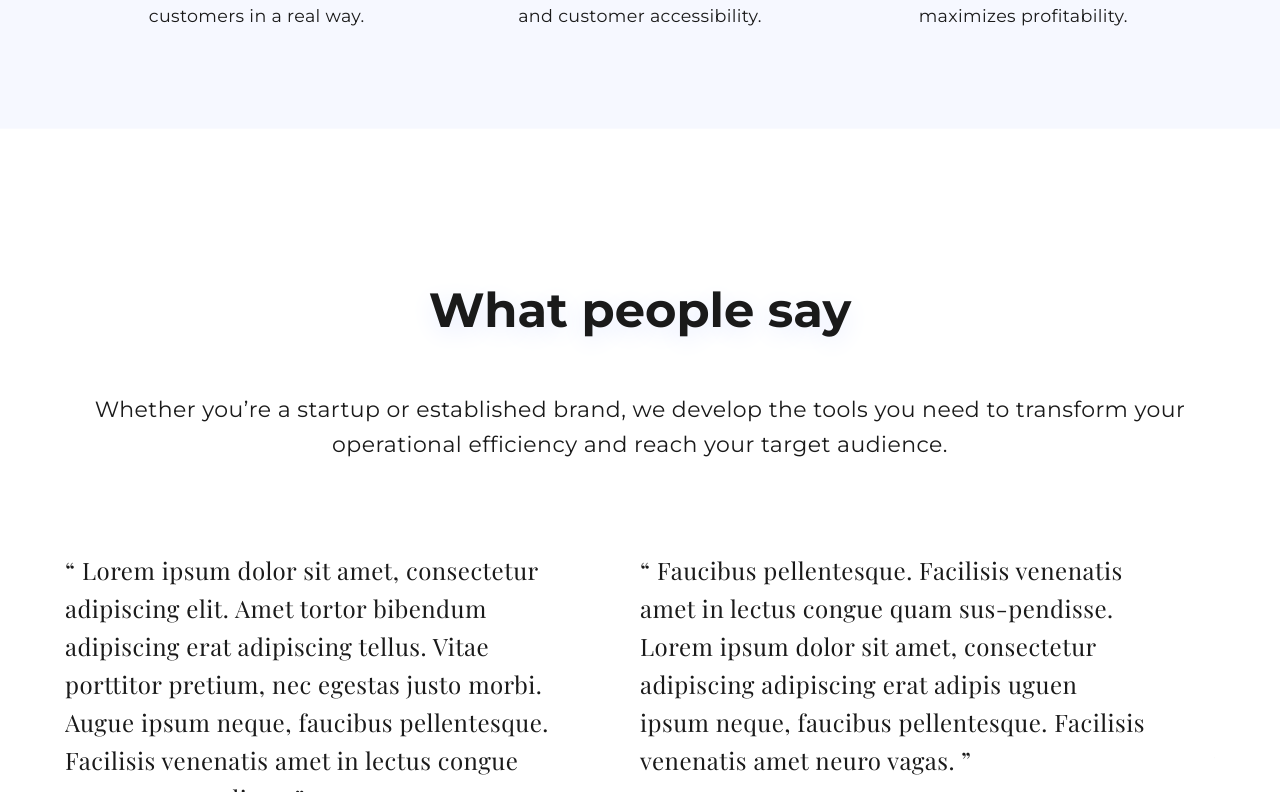
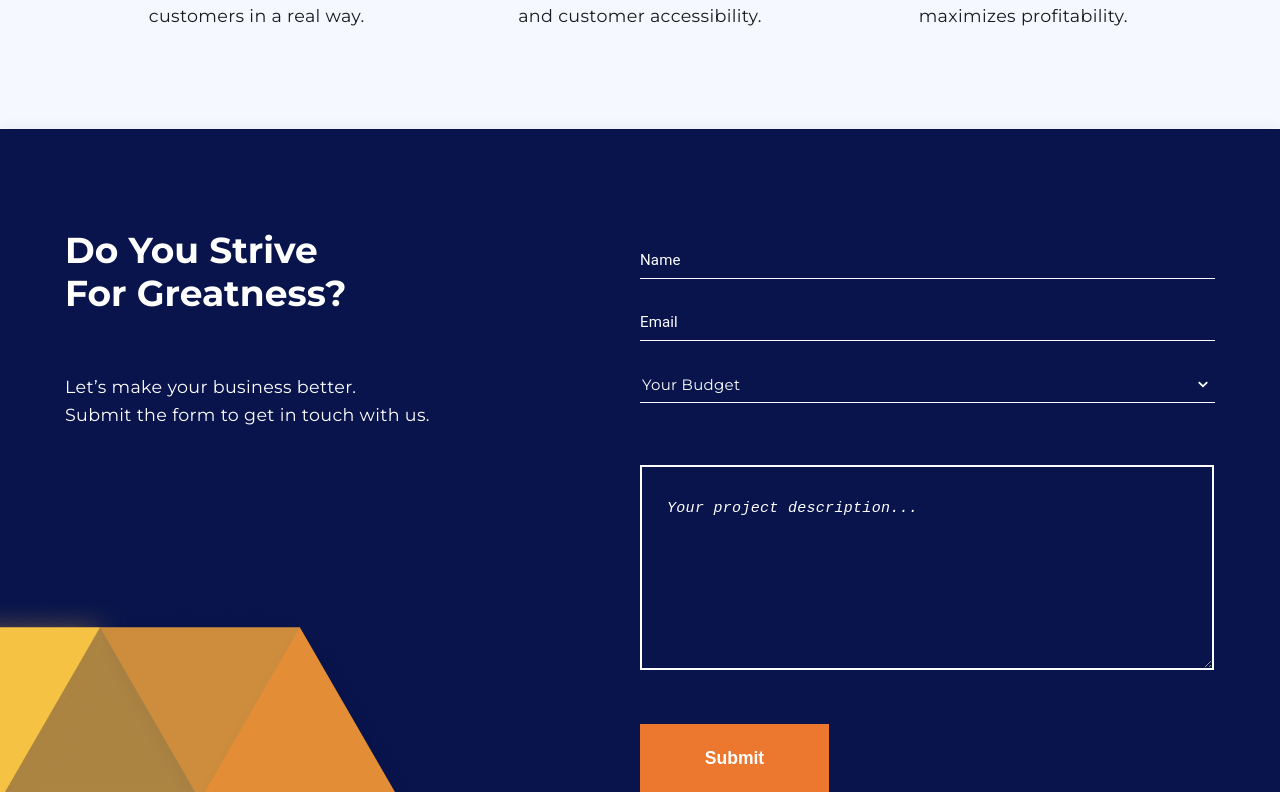
Before and after one commit to TungDev007/contra-collective, a React (Create React App) app: page / in a window 1280 px wide. Shown: the part 6228-7020 px from the top of the page. Built offline with nearby package versions, Linux system fonts and the light colour scheme.

Commit message:
remove why people say section

```diff
--- a/src/pages/home.js
+++ b/src/pages/home.js
@@ -6,7 +6,7 @@ import WhyChooseUs from '../components/home/why_choose_us';
 import WhatWeDo from '../components/home/what_we_do';
 import ProductList from '../components/home/product_list';
 import Agility from '../components/home/agility';
-import WhatPeopleSay from '../components/home/what_people_say';
+// import WhatPeopleSay from '../components/home/what_people_say';
 import Contact from '../components/home/contact';
 import Footer from '../components/home/footer';
 import '../assets/styles/home.scss';
@@ -21,7 +21,7 @@ const HomePage = () => {
             <WhatWeDo />
             <ProductList />
             <Agility />
-            <WhatPeopleSay />
+            {/* <WhatPeopleSay /> */}
             <Contact />
             <Footer />
         </div>
```
Also changed, not shown: 1 other file (tests, documents, lock files or other folders).
